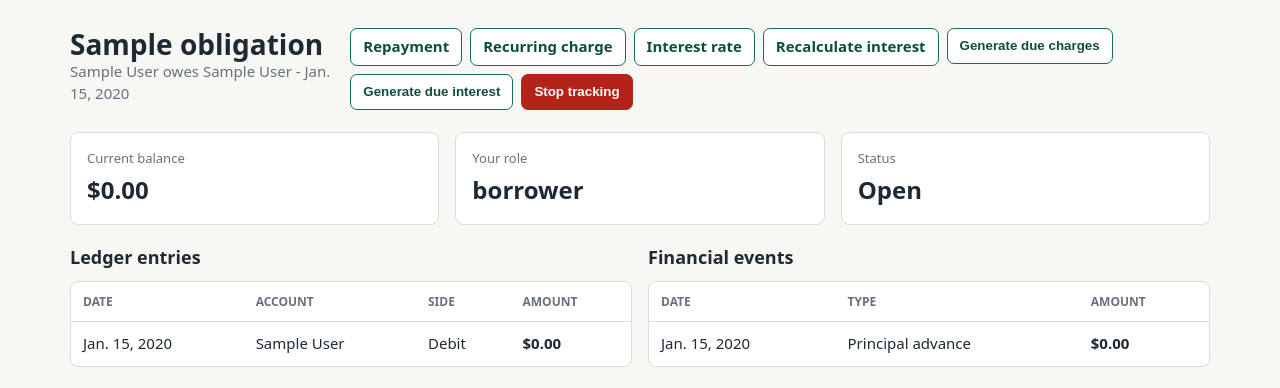
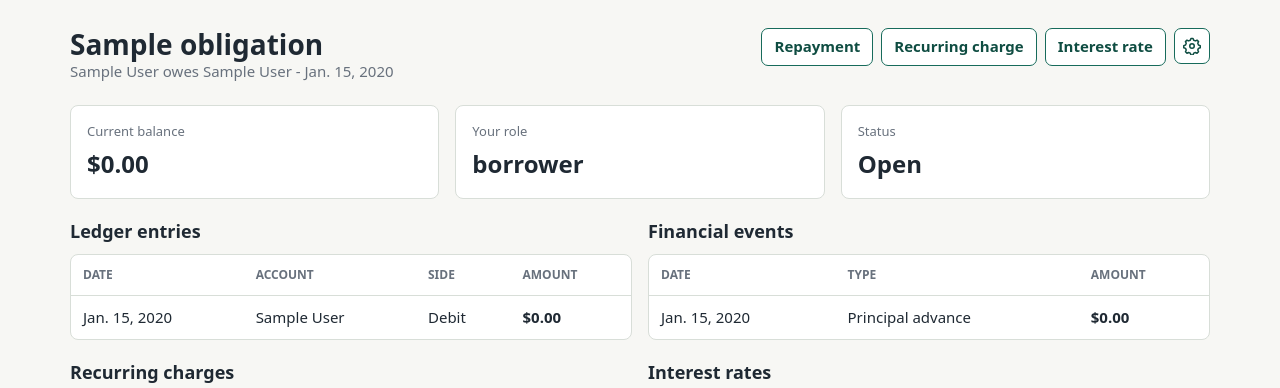
Before and after one commit to Turkevych96/TrustTrack, a Django app: page /obligations/1/ in a window 1280 px wide. Shown: the part 51-439 px from the top of the page. Run offline with Django 5.2, Linux system fonts and the light colour scheme; a user stored in the database is signed in; tables that the repository leaves empty hold one stand-in row (values such as "Sample post"); data that the repository does not hold is empty.

Commit message:
feat: enhance obligation detail page with action menu for maintenance controls

```diff
--- a/ledger/templates/ledger/base.html
+++ b/ledger/templates/ledger/base.html
@@ -182,6 +182,74 @@
             background: var(--danger);
         }
         .button.danger:hover { background: #8f1d14; }
+        .icon-button {
+            width: 36px;
+            padding: 7px;
+        }
+        .icon-button svg {
+            width: 18px;
+            height: 18px;
+        }
+        .action-menu {
+            position: relative;
+        }
+        .action-menu summary {
+            list-style: none;
+        }
+        .action-menu summary::-webkit-details-marker {
+            display: none;
+        }
+        .action-menu[open] summary {
+            background: #eef5f2;
+        }
+        .action-menu-panel {
+            position: absolute;
+            right: 0;
+            top: calc(100% + 6px);
+            z-index: 20;
+            display: grid;
+            gap: 4px;
+            min-width: 220px;
+            padding: 6px;
+            border: 1px solid var(--line);
+            border-radius: 8px;
+            background: var(--panel);
+            box-shadow: 0 12px 28px rgba(31, 41, 51, 0.12);
+        }
+        .menu-item {
+            display: block;
+            width: 100%;
+            border: 0;
+            border-radius: 6px;
+            background: transparent;
+            color: var(--ink);
+            padding: 9px 10px;
+            font: inherit;
+            font-weight: 600;
+            text-align: left;
+            cursor: pointer;
+        }
+        .menu-item:hover {
+            background: #eef5f2;
+            text-decoration: none;
+        }
+        .menu-item.danger {
+            color: var(--danger);
+        }
+        .menu-form {
+            margin: 0;
+        }
+        .sr-only {
+            position: absolute;
+            width: 1px;
+            height: 1px;
+            padding: 0;
+            margin: -1px;
+            overflow: hidden;
+            clip: rect(0, 0, 0, 0);
+            white-space: nowrap;
+            border: 0;
+        }
         .form-page {
             max-width: 680px;
         }
@@ -227,6 +295,7 @@
             .nav, .page-title { flex-direction: column; align-items: stretch; }
             .nav-links, .nav-user { flex-wrap: wrap; }
             .metrics, .two-col, .main-side { grid-template-columns: 1fr; }
+            .action-menu-panel { left: 0; right: auto; }
             th, td { white-space: normal; }
         }
     </style>
--- a/ledger/templates/ledger/obligation_detail.html
+++ b/ledger/templates/ledger/obligation_detail.html
@@ -11,26 +11,37 @@
             {{ obligation.borrower|user_label }} owes {{ obligation.creditor|user_label }} - {{ obligation.opened_on }}
         </div>
     </div>
+    {% if obligation.status == "open" %}
         <div class="actions">
             <a class="button secondary" href="{% url 'ledger:repayment_create' obligation.id %}">Repayment</a>
             <a class="button secondary" href="{% url 'ledger:recurring_charge_create' obligation.id %}">Recurring charge</a>
             <a class="button secondary" href="{% url 'ledger:interest_rate_create' obligation.id %}">Interest rate</a>
-        <a class="button secondary" href="{% url 'ledger:interest_recalculate' obligation.id %}">Recalculate interest</a>
-        <form method="post" action="{% url 'ledger:recurring_due_generate' obligation.id %}">
+            <details class="action-menu">
+                <summary class="button secondary icon-button" aria-label="Obligation settings" title="Obligation settings">
+                    <svg aria-hidden="true" viewBox="0 0 24 24" fill="none" stroke="currentColor" stroke-width="2" stroke-linecap="round" stroke-linejoin="round">
+                        <path d="M9.7 4.3 10.6 2h2.8l.9 2.3 2.2.9 2.2-1 2 2-1 2.2.9 2.2 2.4.9v2.8l-2.4.9-.9 2.2 1 2.2-2 2-2.2-1-2.2.9-.9 2.4h-2.8l-.9-2.4-2.2-.9-2.2 1-2-2 1-2.2-.9-2.2L1 14.3v-2.8l2.4-.9.9-2.2-1-2.2 2-2 2.2 1 2.2-.9Z"></path>
+                        <circle cx="12" cy="12" r="3"></circle>
+                    </svg>
+                    <span class="sr-only">Obligation settings</span>
+                </summary>
+                <div class="action-menu-panel">
+                    <a class="menu-item" href="{% url 'ledger:interest_recalculate' obligation.id %}">Recalculate interest</a>
+                    <form class="menu-form" method="post" action="{% url 'ledger:recurring_due_generate' obligation.id %}">
                         {% csrf_token %}
-            <button class="button secondary" type="submit">Generate due charges</button>
+                        <button class="menu-item" type="submit">Generate due charges</button>
                     </form>
-        <form method="post" action="{% url 'ledger:interest_due_generate' obligation.id %}">
+                    <form class="menu-form" method="post" action="{% url 'ledger:interest_due_generate' obligation.id %}">
                         {% csrf_token %}
-            <button class="button secondary" type="submit">Generate due interest</button>
+                        <button class="menu-item" type="submit">Generate due interest</button>
                     </form>
-        {% if obligation.status == "open" %}
-            <form method="post" action="{% url 'ledger:obligation_close' obligation.id %}">
+                    <form class="menu-form" method="post" action="{% url 'ledger:obligation_close' obligation.id %}">
                         {% csrf_token %}
-                <button class="button danger" type="submit">Stop tracking</button>
+                        <button class="menu-item danger" type="submit">Stop tracking</button>
                     </form>
+                </div>
+            </details>
+        </div>
     {% endif %}
-    </div>
 </div>
 
 <section class="grid metrics">
```
Also changed, not shown: ledger/tests.py (+26 -0 lines). Lines whose indentation alone changed are shown as unchanged.
